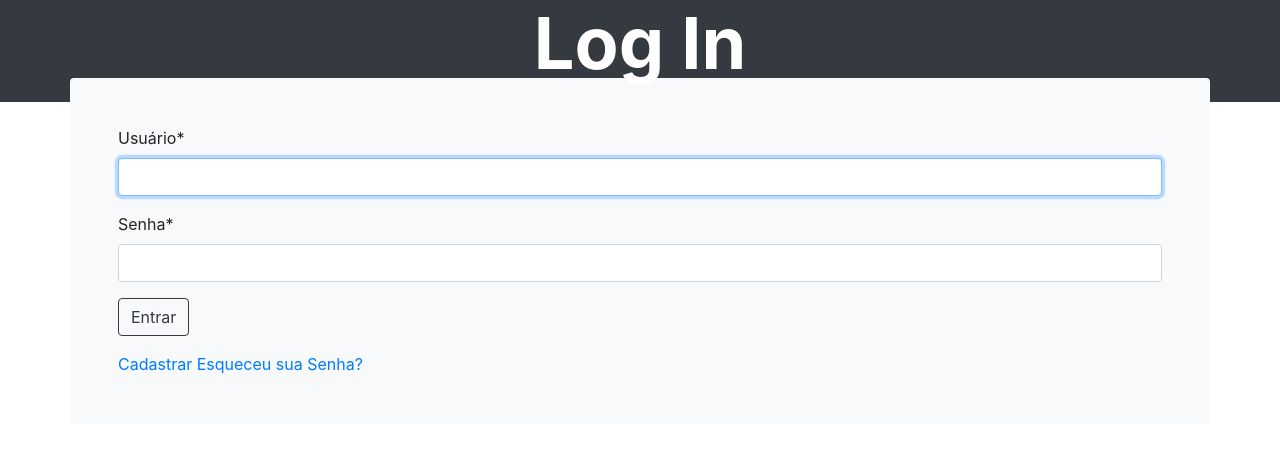
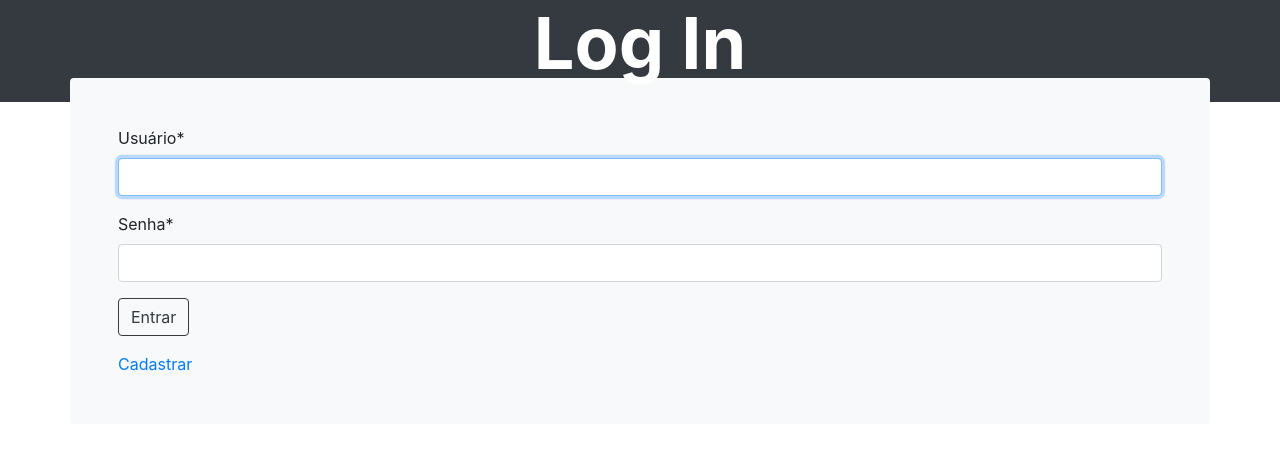
Before and after one commit to rafaelponte89/animaissos, a Django app: page /login/ in a window 1280 px wide. Shown: the part 72-538 px from the top of the page. Run offline with Django 4.2, Linux system fonts and the light colour scheme; parts of the project's set-up code (start-up, migrations or seed data) failed here and were passed over; some libraries are stand-ins or nearby versions.

Commit message:
Link de reset de senha comentado

```diff
--- a/templates/login.html
+++ b/templates/login.html
@@ -25,7 +25,7 @@
                     <button class="btn btn-outline-dark">Entrar</button>
                 </div>
                 <a href="{% url 'register' %}">Cadastrar</a>
-                <a href="#">Esqueceu sua Senha?</a>
+                <!-- <a href="#">Esqueceu sua Senha?</a> -->
             </form>
         </div>
     </div>
```
